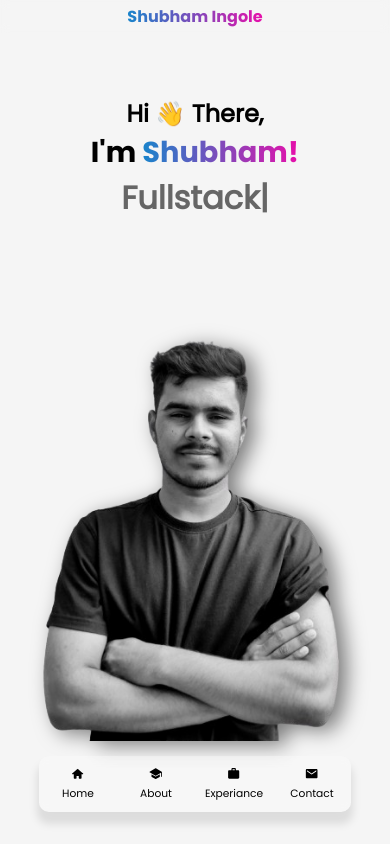
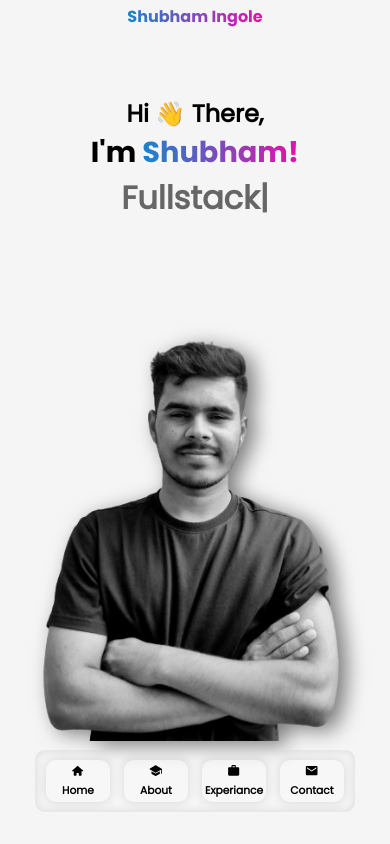
Before and after one commit to i9shubham/Portfolio, a React (Create React App) app: page / in a window 390 px wide. Shown: the top 844 px of the page. Built offline with nearby package versions, Linux system fonts and the light colour scheme.

Commit message:
add: css

```diff
--- a/src/Components/NavPanel.css
+++ b/src/Components/NavPanel.css
@@ -10,8 +10,14 @@
     transition: 0.5s;
 }
 
+
 @media only screen and (max-width: 600px) {
 
+    .nav-panel__container__logo {
+        box-shadow: 0px 0px 10px 2px rgba(0, 0, 0, 0.1);
+        padding: 4%;
+        border-radius: 10px;
+    }
     .nav-panel {
         position: fixed;
         right: 0;
@@ -26,9 +32,9 @@
     .nav-panel__container {
         /* box-shadow: 10px 10px 10px rgba(0, 0, 0, 0.25); */
         background: #ffffff40;
-        box-shadow: 0px 10px 8px 2px rgba(0, 0, 0, 0.1);
+        box-shadow: inset 0px 0px 8px 2px rgba(0, 0, 0, 0.1);
         backdrop-filter: blur(4px);
-        padding: 10px 0;
+        padding: 10px 4px;
         border-radius: 10px;
         width: 80vw;
         display: grid;
@@ -47,6 +53,7 @@
 
     .nav-panel__container__logo span {
         font-size: 0.8em;
+        font-weight: bold;
     }
 
     .menu:active span {
--- a/src/Components/NavPanel.js
+++ b/src/Components/NavPanel.js
@@ -14,7 +14,7 @@ const NavPanel = () => {
                     <div className='nav-panel__container__logo'>
                         <button className='menu'>
                             <a href='#home'>
-                                <TiHome />
+                                <TiHome className='icon' />
                             </a>
                             <span>Home</span>
                         </button>
@@ -22,7 +22,7 @@ const NavPanel = () => {
                     <div className='nav-panel__container__logo'>
                         <button className='menu'>
                             <a href='#about-me'>
-                                <IoSchool />
+                                <IoSchool className='icon' />
                             </a>
                             <span>About</span>
                         </button>
@@ -30,7 +30,7 @@ const NavPanel = () => {
                     <div className='nav-panel__container__logo'>
                         <button className='menu'>
                             <a href='#myprojects'>
-                                <MdWork />
+                                <MdWork className='icon' />
                             </a>
                             <span>Experiance</span>
                         </button>
@@ -38,7 +38,7 @@ const NavPanel = () => {
                     <div className='nav-panel__container__logo'>
                         <button className='menu'>
                             <a href='#contact'>
-                                <IoMdMail />
+                                <IoMdMail className='icon' />
                             </a>
                             <span>Contact</span>
                         </button>
```
